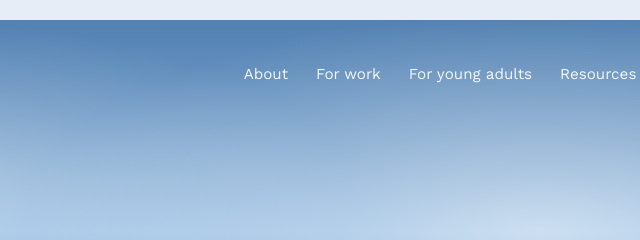
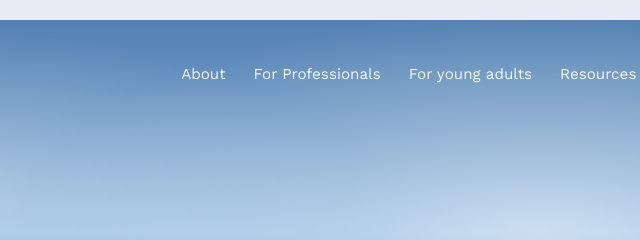
Before and after one commit to elumalaiarulkumar/helloworld, a plain HTML site: page index.html in a window 1280 px wide. Shown: the top 240 px of the page, 347-987 px from the left. Drawn offline with nearby package versions, Linux system fonts and the light colour scheme.

Commit message:
Update index.html

```diff
--- a/index.html
+++ b/index.html
@@ -35,7 +35,7 @@
       <button class="menu-toggle" aria-expanded="false" aria-controls="nav-links">Menu</button>
       <ul class="nav-links" id="nav-links">
         <li><a href="#about">About</a></li>
-        <li><a href="#work">For work</a></li>
+        <li><a href="#work">For Professionals</a></li>
         <li><a href="#young-adults">For young adults</a></li>
         <li><a href="#resources">Resources</a></li>
         <li><a href="#team">Team</a></li>
```
